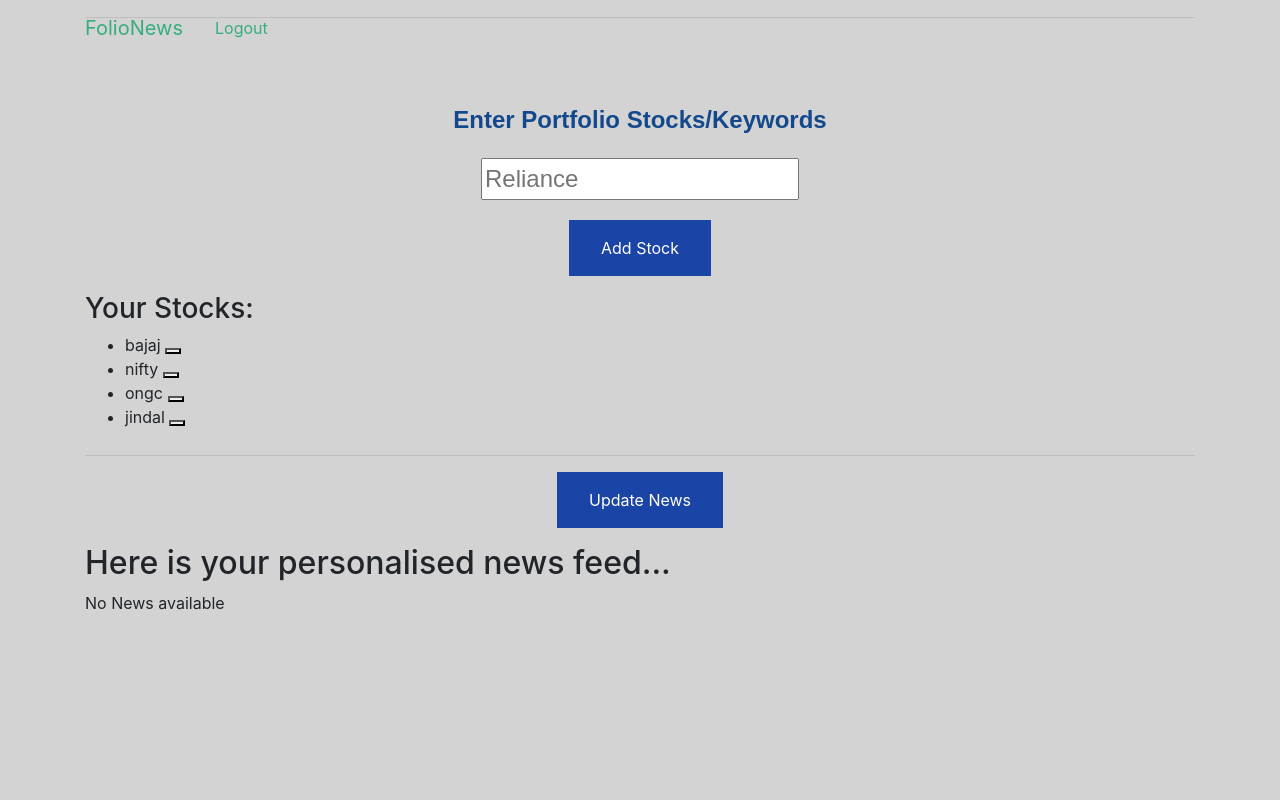
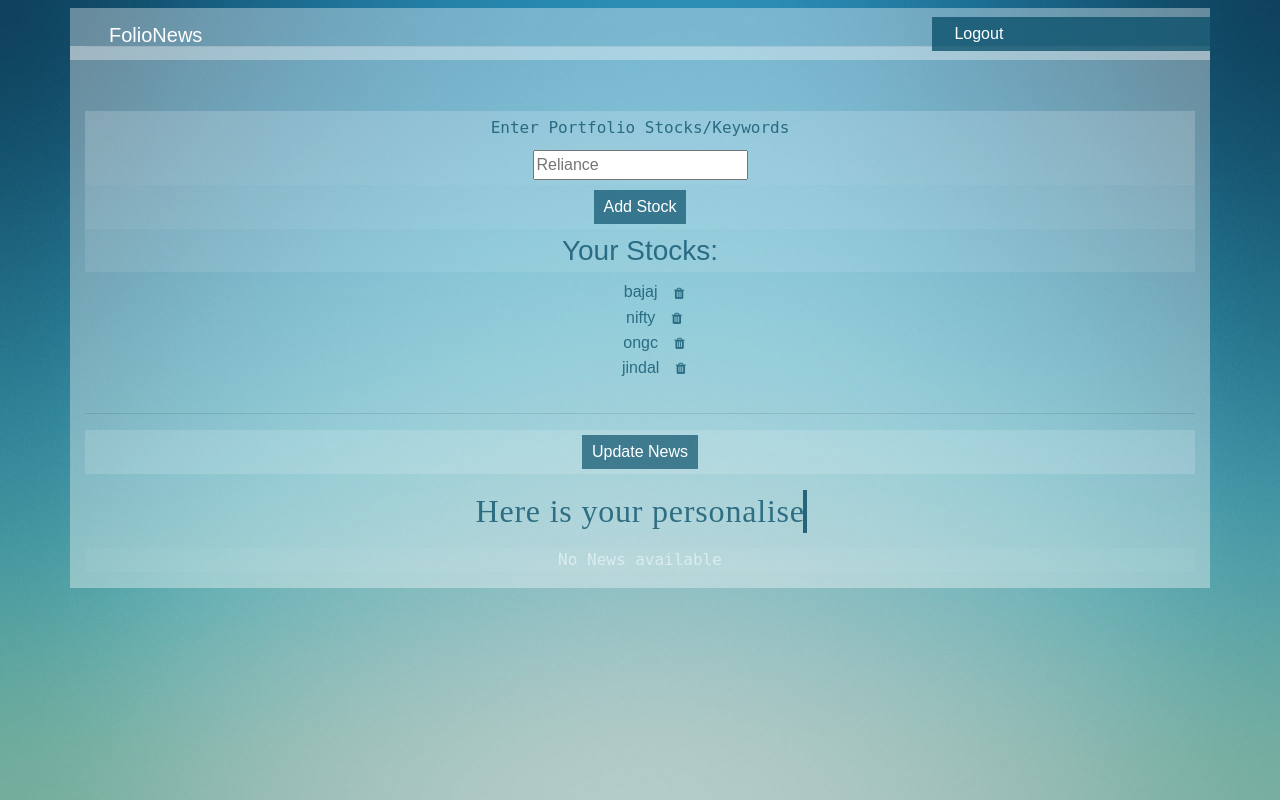
Before and after one commit to arnavhax/FolioNews, a Django app: page /main/ in a window 1280 px wide. Run offline with Django 4.2, Linux system fonts and the light colour scheme; a user stored in the database is signed in; data comes from the database, SQL or seed files in the repository; both versions use the stored data as it was after the commit; some libraries are stand-ins or nearby versions.

Commit message:
committing styling changes by aalok

```diff
--- a/main/static/main/main.css
+++ b/main/static/main/main.css
@@ -1,53 +1,152 @@
-.head{
-    color: rgb(8, 96, 140);
-font-family: arial, sans-serif;
-font-size: 48px;
-font-weight: bold;
-margin-top: 1px;
-margin-bottom: 1px;
-text-align: center;
+body
+{
+    background-image: url("2.jpg");
+    background-size: cover;
+    background-repeat: no-repeat;
+    background-position: right top;
+    background-attachment: fixed;
 }
-.sname{
-    display: block;
-    font-size: 1.5em;
-    margin-top: 0.83em;
-    margin-bottom: 0.83em;
-    margin-left: 0;
-    margin-right: 0;
-    font-weight: bold;
+
+.container
+{
     text-align: center;
-    font-family: arial, sans-serif;
-    color: #13498c;
+    background-color: rgba(255, 255, 255, 0.367);
+    width:95%;
+    color:rgba(8, 78, 104, 0.761);
+    font-family:sans-serif;
+    height: 100%;
 }
-.submitbutton{
-    background-color: #1a44a5;
-    border: none;
-    color: white;
-    padding: 16px 32px;
-    text-decoration: none;
-    cursor: pointer;
+.site-header
+{
+    width:100%;
+    color: antiquewhite;
+    margin-bottom:3.5%;
+    background-color: transparent;
 }
-.submitdiv{
+.navbar-brand
+{
+    size: 50px;
+    height:52px;
+    color:rgba(8, 78, 104, 0.761);
+    margin-left: -16px;
+    padding-left: 40px;
+    padding-right: 40px;
+    padding-top: 12px;
+}
+.navbar-brand:hover
+{
+    background-color:rgba(8, 78, 104, 0.788);
+    color:white;
+}
+.collapse
+{
+    background-color: rgba(8, 78, 104, 0.761);
+    margin-left: 60%;
+    width:100%;
+    margin-right: -15px;
+}
+.nav-item
+{
+    color:rgba(8, 78, 104, 0.761);
+    padding: 5%;
     text-align: center;
+    width:93px;
 }
-.hr1{
-    margin-top: 10px;
+.nav-item:hover{
+    background-color:rgba(8, 78, 104, 0.819);
 }
-a:link {
-    color: red;
+
+.submitbutton
+{
+    border-style: none;
+    padding: 5px;
+    padding-left: 10px;
+    padding-right: 10px;
+    color:white;
+    background-color:rgba(8, 78, 104, 0.676);
+}
+.submitbutton:hover
+{
+    background-color:rgba(255, 255, 255, 0.198);
+    color:rgba(8, 78, 104, 0.819);
+}
+.sname
+{
+    background-color: rgba(255, 255, 255, 0.182);
+    width: 100%;
+    padding: 5px;
+    margin: 0%;
+}
+.subhead
+{
+    width: 100%;
+    padding: 2px;
+    margin: 0%;
+    margin-top: 0%;
+}
+
+.subhead {
+    overflow: hidden;
+    border-right: .15em solid rgba(8, 78, 104, 0.819);
+    white-space: nowrap;
+    margin: 0 auto;
+    letter-spacing: .025em;
+    animation:
+      typing 5s steps(40, end) infinite,
+      blink-caret .75s step-end infinite;
+    margin-bottom: 15px;
+  }
+  @keyframes typing {
+    from { width: 0 }
+    to { width: 100% }
+  }
+  @keyframes blink-caret {
+    from, to { border-color: transparent }
+    50% { border-color: rgba(8, 78, 104, 0.819); }
+  }
+  .subhead:hover{
+    animation: stop;
   }
 
-  /* visited link */
-  a:visited {
-    color: green;
+  .submitdiv
+  {
+    padding: 5px;
+    background-color:rgba(255, 255, 255, 0.141);
   }
+  table
+  {
+    background-color:  rgba(255, 255, 255, 0.072);
+  }
+  p{
+    background-color:  rgba(255, 255, 255, 0.036);
+  }
+  h3{
+    margin-top: -16px;
+    padding: 5px;;
+    background-color:  rgba(255, 255, 255, 0.092);
+  }
+  #second{
+    text-align: center;
+    background-color: rgba(255, 255, 255, 0.367);
+    width:95%;
+    color:rgba(8, 78, 104, 0.761);
+    font-family:sans-serif;
+    height:fit-content;
+  }
+.btn {
+  background-color:transparent;
+  border: none;
+  color: rgba(8, 78, 104, 0.761);
+  font-size: 13px;
+  cursor: pointer;
+  text-align:right;
+}
+.btn:hover {
+  background-color:rgba(8, 78, 104, 0.107);
+}
 
-  /* mouse over link */
-  a:hover {
-    color: hotpink;
-  }
+.newsList{
 
-  /* selected link */
-  a:active {
-    color: blue;
-  }
+    display: inline-block;
+    text-align: left;
+}
--- a/main/templates/main/main.html
+++ b/main/templates/main/main.html
@@ -10,10 +10,11 @@
     <!-- Bootstrap CSS -->
     <link rel="stylesheet" href="https://cdn.jsdelivr.net/npm/bootstrap@4.0.0/dist/css/bootstrap.min.css" integrity="sha384-Gn5384xqQ1aoWXA+058RXPxPg6fy4IWvTNh0E263XmFcJlSAwiGgFAW/dAiS6JXm" crossorigin="anonymous">
         <link rel="stylesheet" type="text/css" href="{% static 'main/main.css' %}">
+        <link rel="stylesheet" href="https://cdnjs.cloudflare.com/ajax/libs/font-awesome/4.7.0/css/font-awesome.min.css">
         <title>FolioNews</title>
+        <link rel="icon" type="image/x-icon" href="mlogo.png">
         </head>
-    <body style="background-color:
-    LightGray;">
+    <body>
     <div class='col-md-8'>
          {% if messages%}
                 {% for message in messages%}
@@ -24,7 +25,7 @@
     <header class="site-header">
         <nav class="navbar navbar-expand-md navbar-dark bg-steel fixed-top">
           <div class="container">
-            <div class="navbar-brand mr-4" style="color:#36AE7C">FolioNews</div>
+            <div class="navbar-brand mr-4">FolioNews</div>
             <button class="navbar-toggler" type="button" data-toggle="collapse" data-target="#navbarToggle" aria-controls="navbarToggle" aria-expanded="false" aria-label="Toggle navigation">
             <span class="navbar-toggler-icon"></span>
             </button>
@@ -32,24 +33,24 @@
               <!-- Navbar Right Side -->
               <div class="navbar-nav">
                  {% if user.is_authenticated %}
-                <a class="nav-item nav-link" href="{% url 'logout'%}"style="color:#36AE7C">Logout</a>
+                <a class="nav-item nav-link" href="{% url 'logout'%}"style="color:white">Logout</a>
                 {% else %}
-                <a class="nav-item nav-link" href="{% url 'login'%}"style="color:#36AE7C">Login</a>
-                <a class="nav-item nav-link" href="{% url 'register'%}"style="color:#36AE7C">Register</a>
+                <a class="nav-item nav-link" href="{% url 'login'%}"style="color:white">Login</a>
+                <a class="nav-item nav-link" href="{% url 'register'%}"style="color:white">Register</a>
                 {% endif %}
               </div>
             </div>
           </div>
         </nav>
       </header>
-        <div class='container'>
+        <div class='container' id='second'>
         <hr>
         <form action="{% url 'saveStock' %}" method="POST">
           {% csrf_token %}
           {{form|crispy}}
           <br>
           <br>
-            <label for="sname" class="sname">Enter Portfolio Stocks/Keywords</label>
+            <label for="sname" class="sname" style="font-family:monospace;">Enter Portfolio Stocks/Keywords</label>
             <div class="sname">
             <input type="text" id="sname" placeholder="Reliance" name="stock_name">
             </div>
@@ -58,21 +59,22 @@
             </div>
         </form>
         <h3>Your Stocks:</h3>
-        <table>
+        <table class="table1">
           {% if stock_list%}
-          <ul>
+          <ul style="list-style: none;">
             {% for stock in stock_list %}
-          <li>{{ stock }}
+          <li >{{ stock }}
             <form action="{% url 'delete' stock %}" method="POST" style="display: inline;">
             {% csrf_token %}
-            <button type="submit" style="color: red;" value="delete">
+            <button type="submit" class="btn btn-link">
+              <i class="fa fa-trash"></i>
           </button>
           </form>
           </li>
           {% endfor %}
           </ul>
           {%else%}
-          <p>No Stocks available</p>
+          <p style="font-family:monospace; color:rgba(240, 248, 255, 0.618)">No Stocks available</p>
           {%endif%}
             </table>
         <hr class="hr1">
@@ -83,17 +85,16 @@
             <input type="submit" value="Update News" class="submitbutton">
             </div>
         </form>
-        <h2 class="subhead">Here is your personalised news feed...</h2>
-        <table>
+        <h2 class="subhead" style="font-family:serif;">Here is your personalised news feed...</h2>
+        <table class="newsClass">
           {% if news_list%}
-          <ul>
+          <ul style="list-style: none;" class="newsList">
             {% for item in news_list%}
-            <a href="{{item.0}}" id="news">{{item.1}}</a>
-            <br>
+            <li><a href="{{item.0}}" id="news">{{item.1}}</a></li>
             {%endfor%}
           </ul>
           {%else%}
-          <p>No News available</p>
+          <p style="font-family:monospace;color:rgba(240, 248, 255, 0.618)">No News available</p>
           {%endif%}
             </table>
         </div>
```
Also changed, not shown: main/static/main/lstyle.css (added, +52 -0 lines), main/static/main/rstyle.css (added, +52 -0 lines), main/templates/registration/login.html (+7 -5 lines), main/templates/registration/register.html (+6 -6 lines), db.sqlite3, main/static/main/2.jpg (added), main/static/main/logo.png (added), main/static/main/mlogo.png (added), 2 other files.
